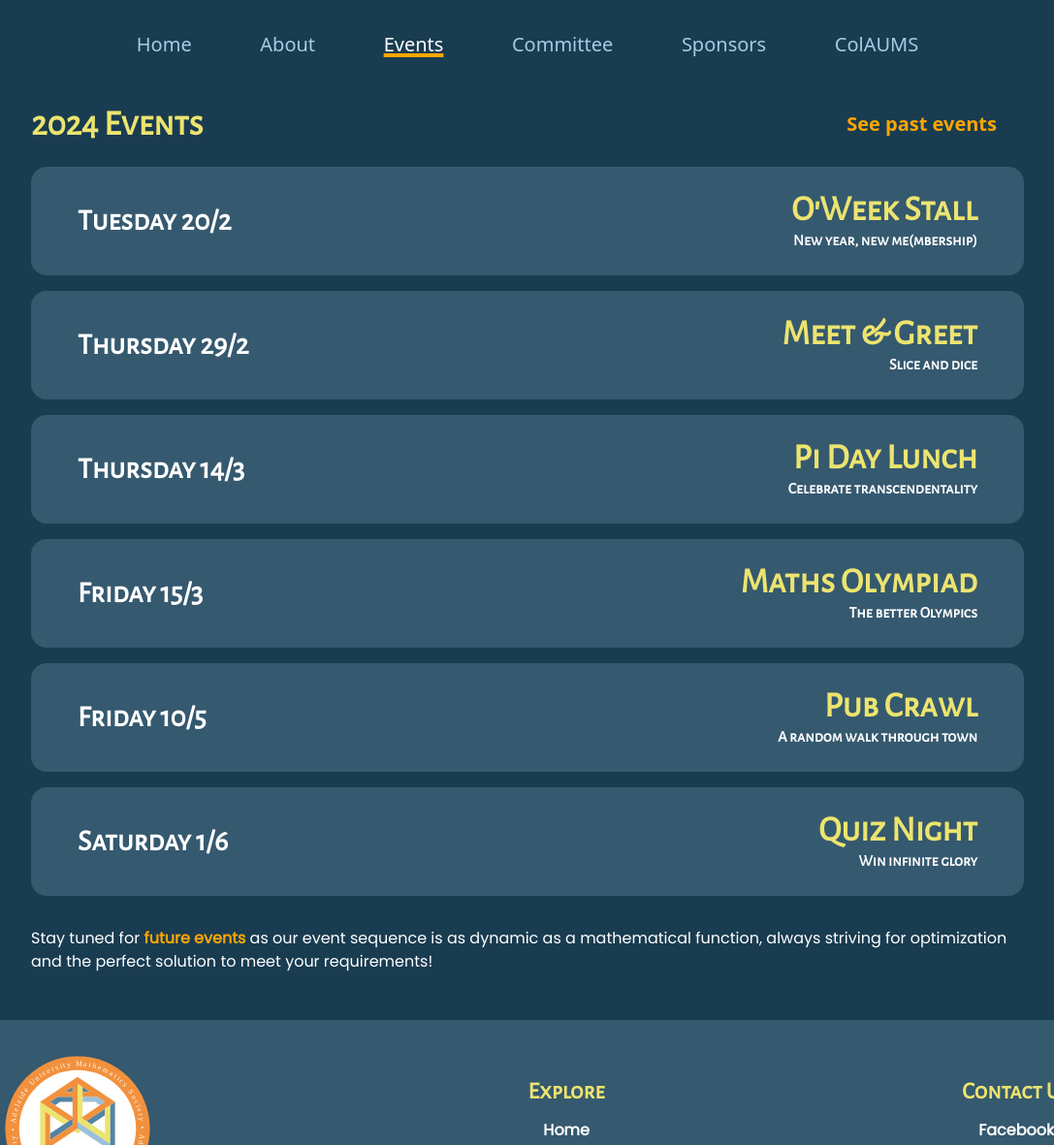
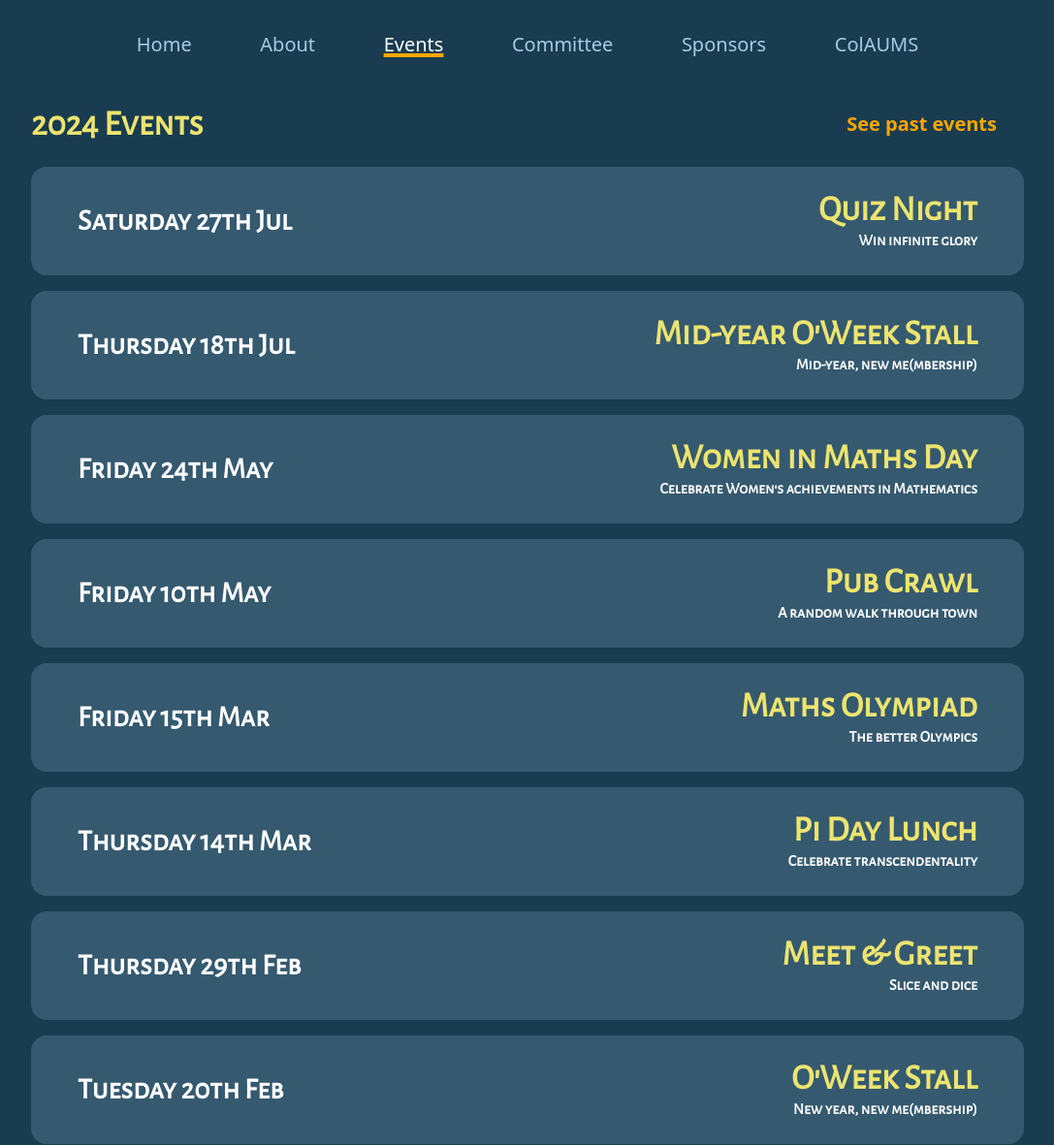
Before and after one commit to Adelaide-University-Maths-Society/aums.org.au, an Astro site: page /events in a window 1280 px wide. Shown: the top 1181 px of the page at 97% size, without its empty margins (96-1183 px from the left). Built offline with nearby package versions, Linux system fonts and the light colour scheme; Astro itself is replaced by a stand-in of ours; some icons are missing.

Commit message:
update website

```diff
--- a/src/pages/events.astro
+++ b/src/pages/events.astro
@@ -37,40 +37,52 @@ import { Icon } from "astro-icon/components";
                 />
                 -->
                 <EventCard
-                    title="O'Week Stall"
-                    description="New year, new me(mbership)"
-                    dateTime="Tuesday 20/2"
+                    title="Quiz Night"
+                    description="Win infinite glory"
+                    dateTime="Saturday 27th Jul"
+                    color="bg-primary"
+                />
+                <EventCard
+                    title="Mid-year O'Week Stall"
+                    description="Mid-year, new me(mbership)"
+                    dateTime="Thursday 18th Jul"
                     color="bg-acc-600"
                 />
                 <EventCard
-                    title="Meet & Greet"
-                    description="Slice and dice"
-                    dateTime="Thursday 29/2"
-                    color="bg-secondary bg-opacity-20"
-                />
-                <EventCard
-                    title="Pi Day Lunch"
-                    description="Celebrate transcendentality"
-                    dateTime="Thursday 14/3"
-                    color="bg-primary"
-                />
-                <EventCard
-                    title="Maths Olympiad"
-                    description="The better Olympics"
-                    dateTime="Friday 15/3"
+                    title="Women in Maths Day"
+                    description="Celebrate Women's achievements in Mathematics"
+                    dateTime="Friday 24th May"
                     color="bg-acc-600"
                 />
                 <EventCard
                     title="Pub Crawl"
                     description="A random walk through town"
-                    dateTime="Friday 10/5"
+                    dateTime="Friday 10th May"
                     color="bg-secondary bg-opacity-20"
                 />
                 <EventCard
-                    title="Quiz Night"
-                    description="Win infinite glory"
-                    dateTime="Saturday 1/6"
+                    title="Maths Olympiad"
+                    description="The better Olympics"
+                    dateTime="Friday 15th Mar"
+                    color="bg-acc-600"
+                />
+                <EventCard
+                    title="Pi Day Lunch"
+                    description="Celebrate transcendentality"
+                    dateTime="Thursday 14th Mar"
                     color="bg-primary"
+                />
+                <EventCard
+                    title="Meet & Greet"
+                    description="Slice and dice"
+                    dateTime="Thursday 29th Feb"
+                    color="bg-secondary bg-opacity-20"
+                />
+                <EventCard
+                    title="O'Week Stall"
+                    description="New year, new me(mbership)"
+                    dateTime="Tuesday 20th Feb"
+                    color="bg-acc-600"
                 />
             </div>
             <div class="font-body text-text pt-8 pb-8">
--- a/src/pages/index.astro
+++ b/src/pages/index.astro
@@ -25,7 +25,7 @@ import Footer from "../components/Footer.astro";
                             <div>About Us</div>
                         </a>
                     </div>
-                    <a href="https://clubs.getqpay.com/?s=2828&eventid=24409" class="pt-8 md:pt-6 text-text font-heading font-bold text-lg hover:-translate-y-1 delay-100 hover:scale-150 hover:text-accent ease-in-out duration-200 decoration-accent">Love Taylor Swift? 👀 Click Here</a>
+                    <a href="https://clubs.getqpay.com/?tab=merchandise&s=2828&merchid=8489" class="pt-8 md:pt-6 text-text font-heading font-bold text-lg hover:-translate-y-1 delay-100 hover:scale-150 hover:text-accent ease-in-out duration-200 decoration-accent">Love Taylor? 👀 Click Here</a>
                 </div>
             </div>
         </div>
```
